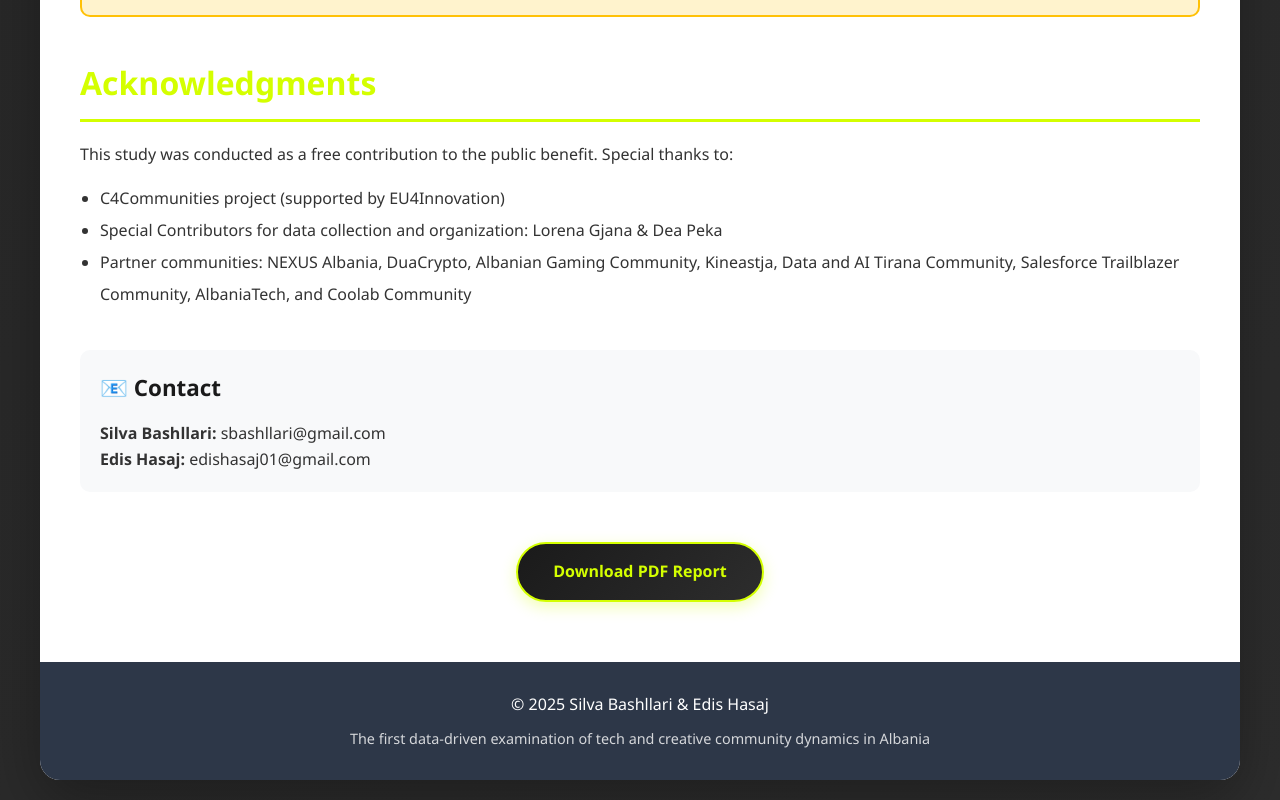
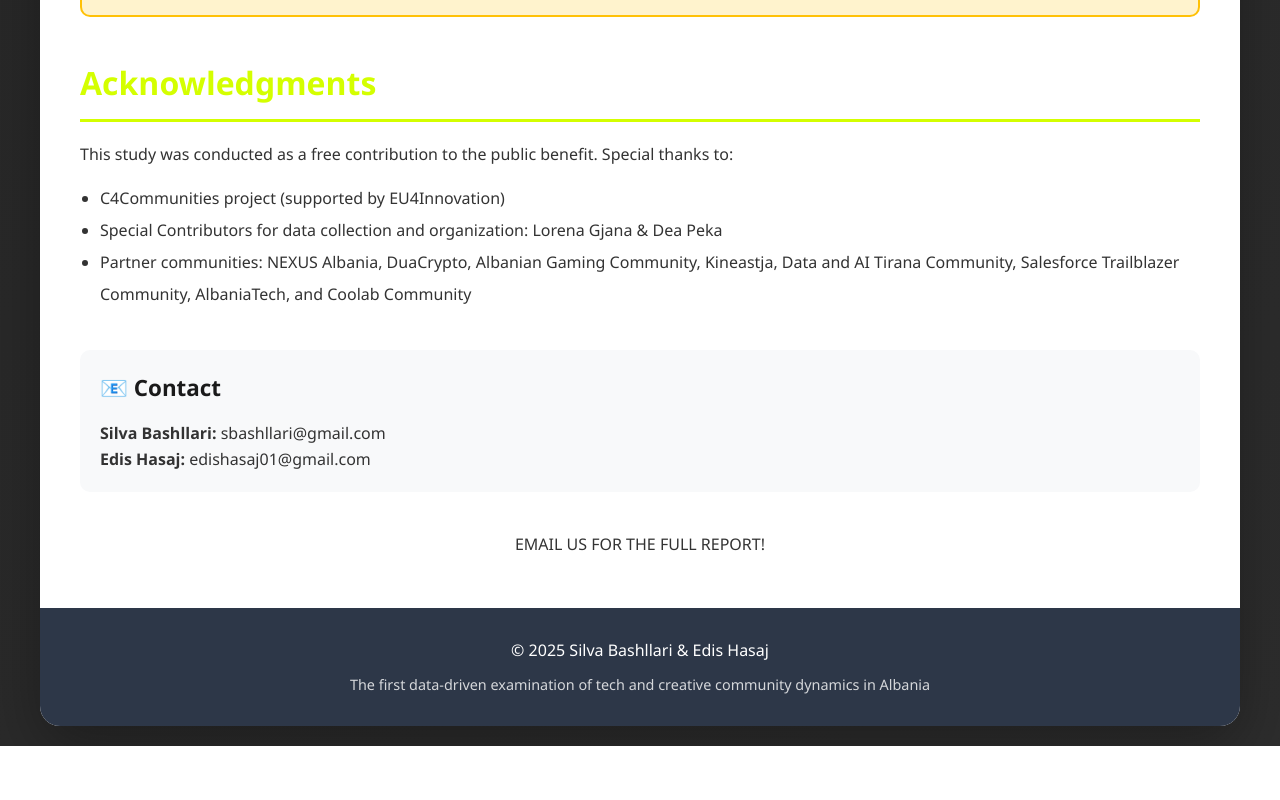
Before and after one commit to siinvictus/Perceptions-about-tech-and-creative-communities-in-Tirana, a plain HTML site: page index.html in a window 1280 px wide. Shown: the part 6002-6802 px from the top of the page. After the commit the page ends 6748 px from the top, so only its background shows below. Drawn offline with Linux system fonts and the light colour scheme.

Commit message:
Update index.html

```diff
--- a/index.html
+++ b/index.html
@@ -488,7 +488,7 @@
             </div>
 
             <div style="text-align: center; margin-top: 40px;">
-                <a href="#" class="btn">Download PDF Report</a>
+                EMAIL US FOR THE FULL REPORT!
             </div>
         </div>
 
```
